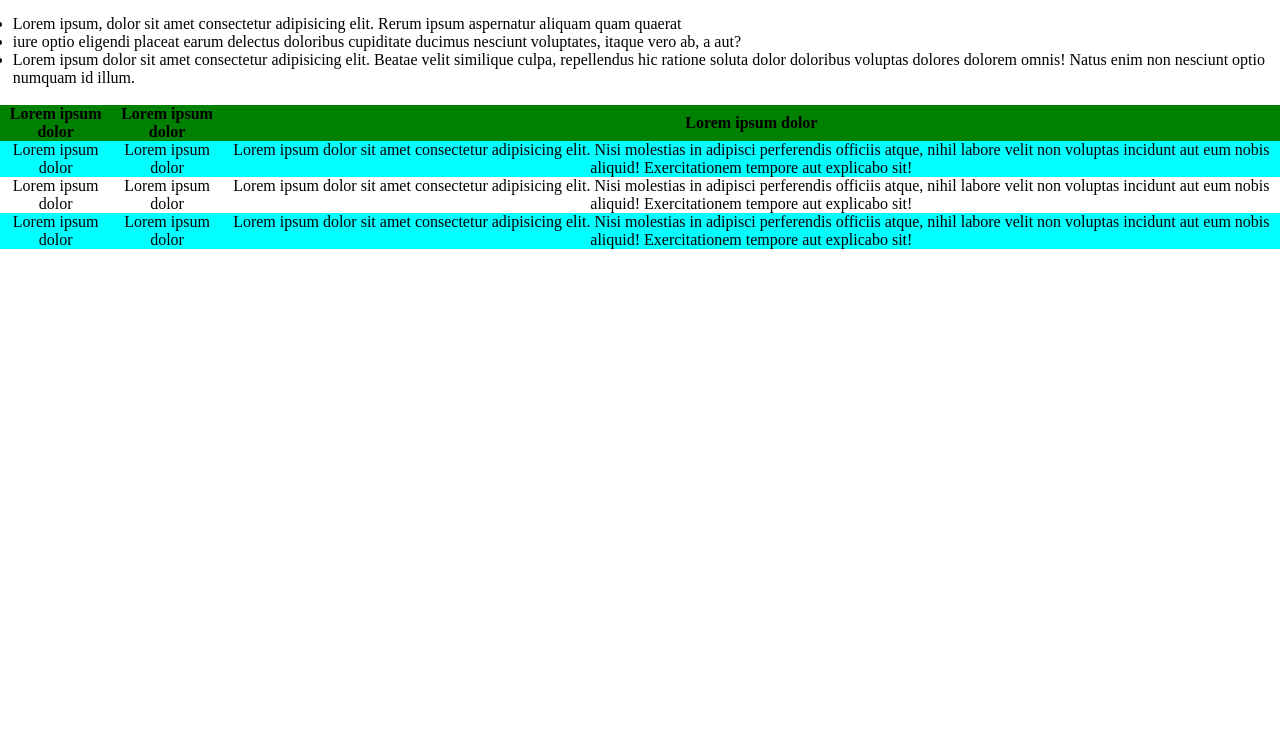
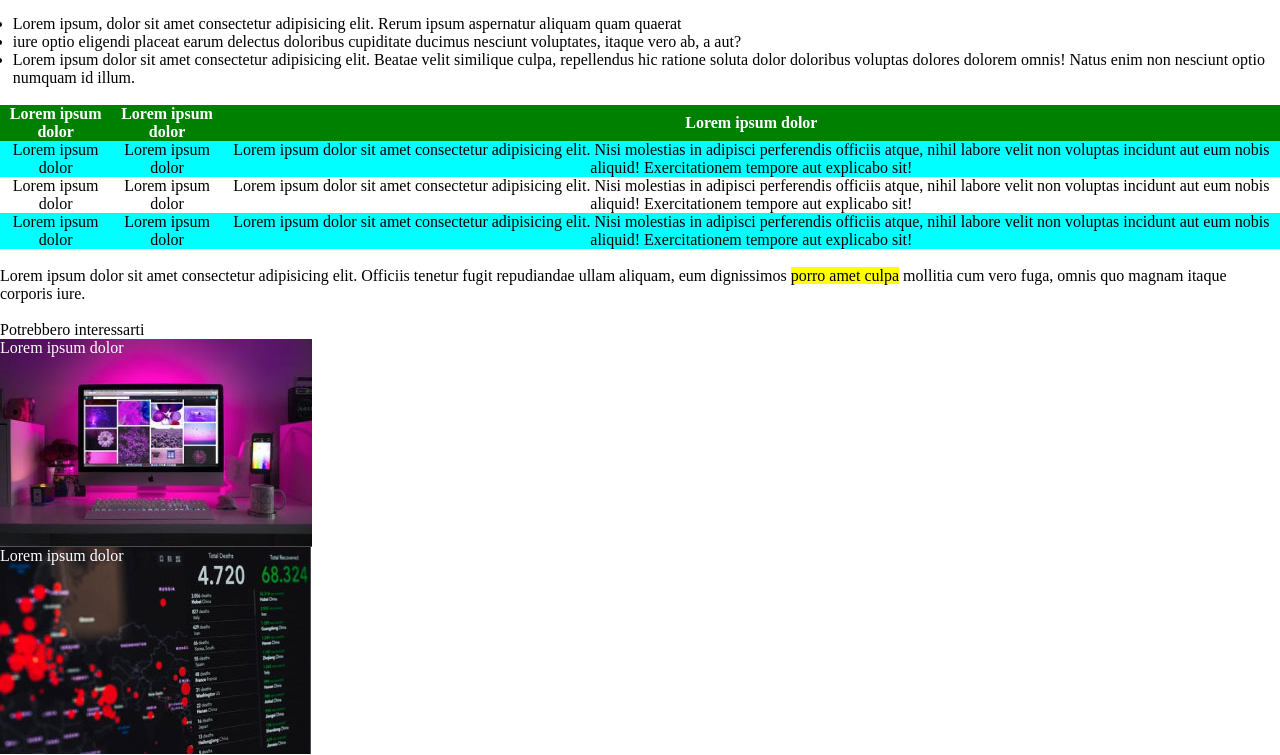
Before and after one commit to Elsti97/html-css-booleaner, a plain HTML site: page index.html in a window 1280 px wide. Shown: the part 597-1352 px from the top of the page. Before the commit the page ends 846 px from the top, so only its background shows below. Drawn offline with Linux system fonts and the light colour scheme.

Commit message:
immagini in fondo

```diff
--- a/css/style.css
+++ b/css/style.css
@@ -30,12 +30,28 @@ ul{
 table{
     border-spacing: 0;
     text-align: center;
+
 }
 
 thead{
     background-color: green;
+    color:white;
 }
 
 .riga{
     background-color: aqua;
 }
+
+.foto{
+    color: white;
+    background-repeat: no-repeat;
+    height: 208px;
+}
+
+.monitor{
+    background-image: url('../img/monitor.jpg');
+}
+
+.graph{
+    background-image: url('../img/graph.jpg');
+}
--- a/index.html
+++ b/index.html
@@ -62,7 +62,14 @@
                 </tr>
             </tbody>
         </table>
+        <br>
 
+        <!-- immagini finali -->
+        <p>Lorem ipsum dolor sit amet consectetur adipisicing elit. Officiis tenetur fugit repudiandae ullam aliquam, eum dignissimos <mark>porro amet culpa</mark>  mollitia cum vero fuga, omnis quo magnam itaque corporis iure.</p>
+        <br>
+        <span>Potrebbero interessarti</span>
+        <div class="foto monitor">Lorem ipsum dolor</div>
+        <div class="foto graph">Lorem ipsum dolor</div>
     </main>
 </body>
 </html>
```
